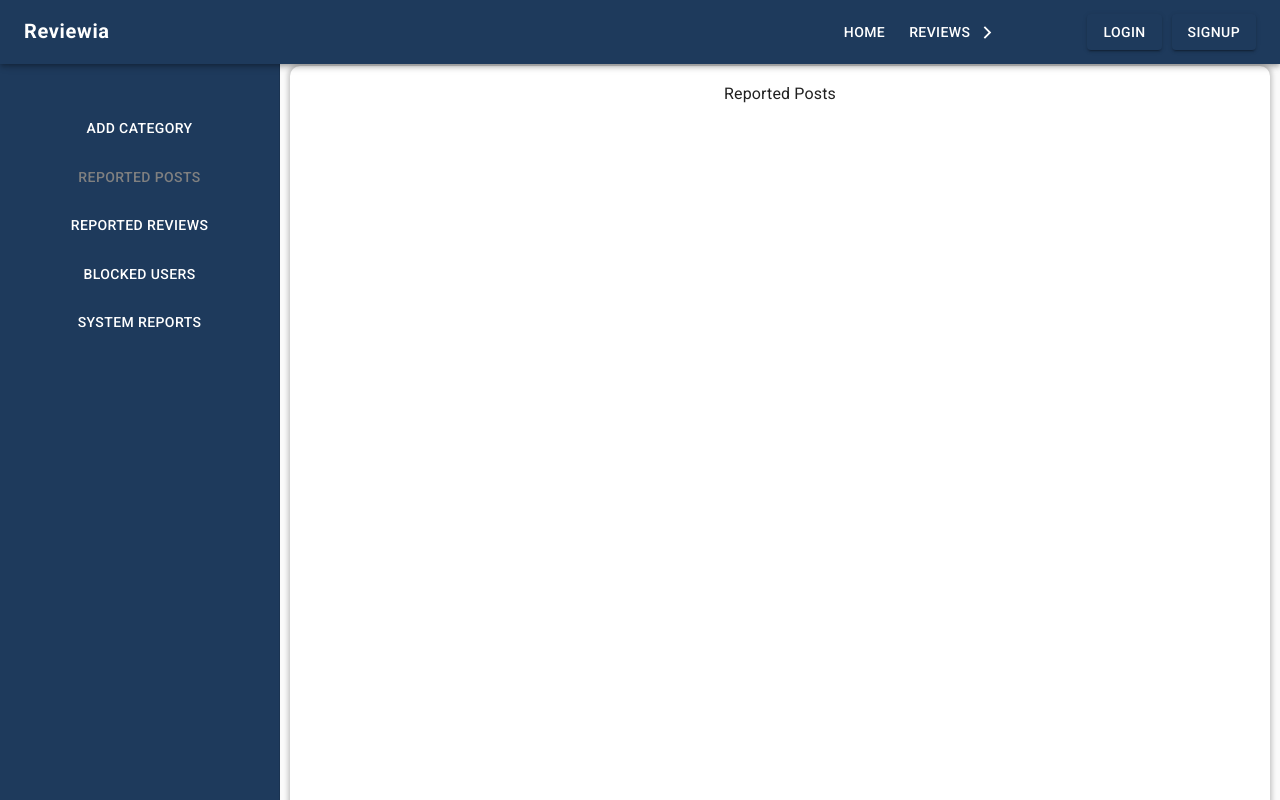
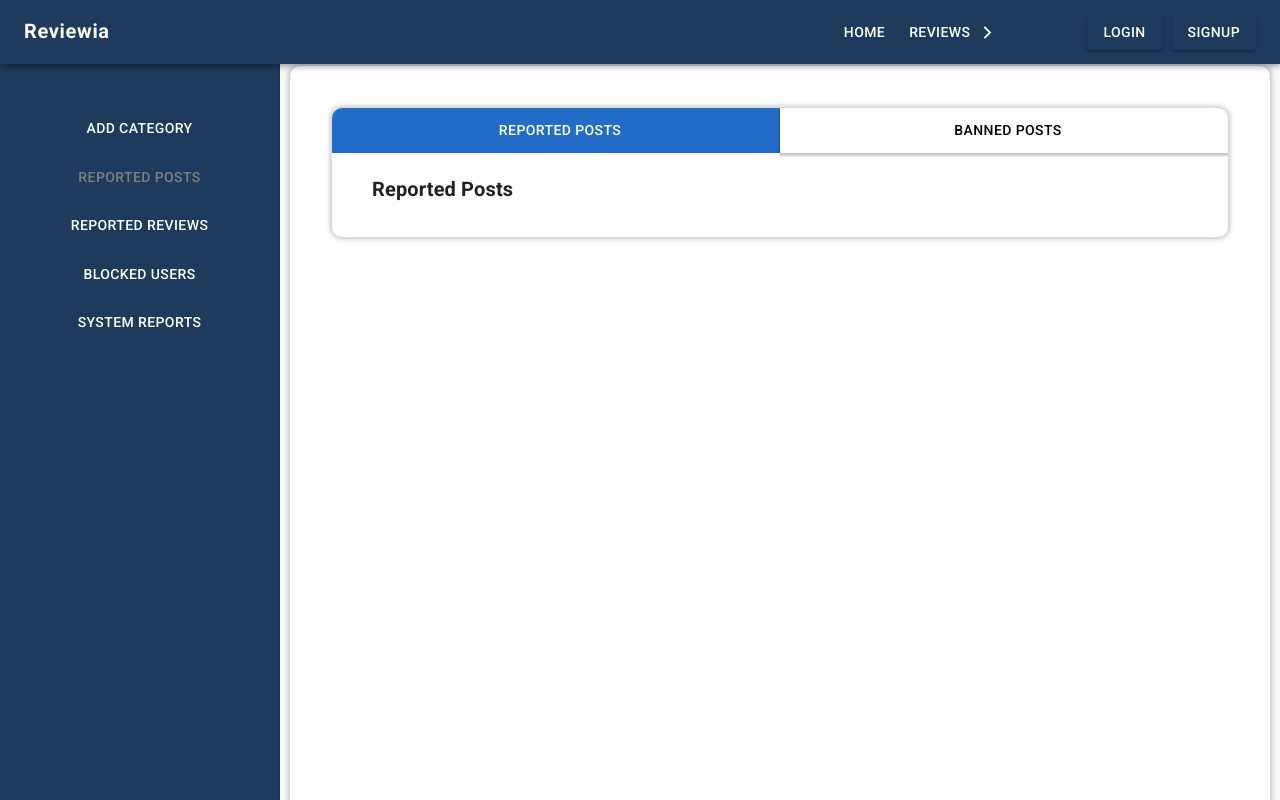
Before and after one commit to dev-stream-lk/reviewia, a React (Create React App) app: page /dashboard in a window 1280 px wide. Both pictures are taken after a click on the button "REPORTED POSTS". Shown: the top 800 px of the page. Built offline with nearby package versions, Linux system fonts and the light colour scheme; the HTML template or start-up script is replaced by a standard one.

Commit message:
Dash board update_1

```diff
--- /dev/null
+++ b/src/components/comp_blockedUsers.js
@@ -0,0 +1,97 @@
+import {
+  Grid,
+  makeStyles,
+  Typography,
+  Button,
+  IconButton,
+  Tooltip,
+  CardMedia,
+  CardHeader,
+  Avatar,
+  CardContent,
+} from "@material-ui/core";
+import React, { useEffect, useState } from "react";
+import Controls from "../components/Controls";
+
+const useStyles = makeStyles((theme) => ({
+  wrapper: {
+    padding: theme.spacing(0),
+    [theme.breakpoints.up("md")]: {
+      padding: theme.spacing(2),
+    },
+  },
+
+  paper: {
+    marginTop: theme.spacing(0),
+  },
+  paperDiv: {
+    padding: `${theme.spacing(0)}px ${theme.spacing(0)}px ${theme.spacing(
+      4
+    )}px ${theme.spacing(0)}px !important`,
+  },
+}));
+
+export default function BlockedUsers() {
+  const classes = useStyles();
+  var flag = 0;
+  const [selected, setSelected] = useState(flag);
+
+  return (
+    <Grid item xs={12} sm={10} md={12} className={classes.wrapper}>
+      <Controls.Paper className={classes.paper} divClassName={classes.paperDiv}>
+        <Grid container alignItems="center">
+          <Grid
+            item
+            xs={6}
+            style={
+              selected === 0
+                ? { backgroundColor: "#236CC7" }
+                : { boxShadow: "0px 2px 2px 1px rgba(0,0,0,0.21)" }
+            }
+          >
+            <Controls.ActionButton
+              onClick={() => setSelected(0)}
+              style={{
+                width: "100%",
+                height: "100%",
+                ...(selected === 0 ? { color: "white" } : { color: "black" }),
+              }}
+            >
+              Reperted Users
+            </Controls.ActionButton>
+          </Grid>
+          <Grid
+            item
+            xs={6}
+            style={
+              selected === 1
+                ? { backgroundColor: "#236CC7" }
+                : { boxShadow: "0px 2px 2px 1px rgba(0,0,0,0.21)" }
+            }
+          >
+            <Controls.ActionButton
+              onClick={() => setSelected(1)}
+              style={{
+                width: "100%",
+                height: "100%",
+                ...(selected === 1 ? { color: "white" } : { color: "black" }),
+              }}
+            >
+              Banned Users
+            </Controls.ActionButton>
+          </Grid>
+          <Grid item xs={12}>
+            <Typography
+              variant="h6"
+              align="left"
+              style={{ marginTop: "20px", marginLeft: 40, fontWeight: 600 }}
+              component="div"
+            >
+              Users
+            </Typography>
+          </Grid>
+        </Grid>
+      </Controls.Paper>
+    </Grid>
+  );
+}
--- /dev/null
+++ b/src/components/comp_reportHiddenReview.js
@@ -0,0 +1,97 @@
+import {
+  Grid,
+  makeStyles,
+  Typography,
+  Button,
+  IconButton,
+  Tooltip,
+  CardMedia,
+  CardHeader,
+  Avatar,
+  CardContent,
+} from "@material-ui/core";
+import React, { useEffect, useState } from "react";
+import Controls from "../components/Controls";
+
+const useStyles = makeStyles((theme) => ({
+  wrapper: {
+    padding: theme.spacing(0),
+    [theme.breakpoints.up("md")]: {
+      padding: theme.spacing(2),
+    },
+  },
+
+  paper: {
+    marginTop: theme.spacing(0),
+  },
+  paperDiv: {
+    padding: `${theme.spacing(0)}px ${theme.spacing(0)}px ${theme.spacing(
+      4
+    )}px ${theme.spacing(0)}px !important`,
+  },
+}));
+
+export default function ReportedHiddenReview() {
+  const classes = useStyles();
+  var flag = 0;
+  const [selected, setSelected] = useState(flag);
+
+  return (
+    <Grid item xs={12} sm={10} md={12} className={classes.wrapper}>
+      <Controls.Paper className={classes.paper} divClassName={classes.paperDiv}>
+        <Grid container alignItems="center">
+          <Grid
+            item
+            xs={6}
+            style={
+              selected === 0
+                ? { backgroundColor: "#236CC7" }
+                : { boxShadow: "0px 2px 2px 1px rgba(0,0,0,0.21)" }
+            }
+          >
+            <Controls.ActionButton
+              onClick={() => setSelected(0)}
+              style={{
+                width: "100%",
+                height: "100%",
+                ...(selected === 0 ? { color: "white" } : { color: "black" }),
+              }}
+            >
+              Reported Reviews
+            </Controls.ActionButton>
+          </Grid>
+          <Grid
+            item
+            xs={6}
+            style={
+              selected === 1
+                ? { backgroundColor: "#236CC7" }
+                : { boxShadow: "0px 2px 2px 1px rgba(0,0,0,0.21)" }
+            }
+          >
+            <Controls.ActionButton
+              onClick={() => setSelected(1)}
+              style={{
+                width: "100%",
+                height: "100%",
+                ...(selected === 1 ? { color: "white" } : { color: "black" }),
+              }}
+            >
+              Hidden Reviews
+            </Controls.ActionButton>
+          </Grid>
+          <Grid item xs={12}>
+            <Typography
+              variant="h6"
+              align="left"
+              style={{ marginTop: "20px", marginLeft: 40, fontWeight: 600 }}
+              component="div"
+            >
+              Reviews
+            </Typography>
+          </Grid>
+        </Grid>
+      </Controls.Paper>
+    </Grid>
+  );
+}
--- /dev/null
+++ b/src/components/comp_reportedPostList.js
@@ -0,0 +1,99 @@
+import {
+  Grid,
+  makeStyles,
+  Typography,
+  Button,
+  IconButton,
+  Tooltip,
+  CardMedia,
+  CardHeader,
+  Avatar,
+  CardContent,
+} from "@material-ui/core";
+import React, { useEffect, useState } from "react";
+import Controls from "../components/Controls";
+
+
+const useStyles = makeStyles((theme) => ({
+  wrapper: {
+    padding: theme.spacing(0),
+    [theme.breakpoints.up("md")]: {
+      padding: theme.spacing(2),
+    },
+  },
+
+  paper: {
+    marginTop: theme.spacing(0),
+  },
+  paperDiv: {
+    padding: `${theme.spacing(0)}px ${theme.spacing(0)}px ${theme.spacing(
+      4
+    )}px ${theme.spacing(0)}px !important`,
+  },
+}));
+
+
+export default function ReportedBannedPost() {
+    const classes = useStyles();
+    var flag = 0;
+    const [selected, setSelected] = useState(flag);
+
+  return (
+    <Grid item xs={12} sm={10} md={12} className={classes.wrapper}>
+      <Controls.Paper className={classes.paper} divClassName={classes.paperDiv}>
+        <Grid container alignItems="center">
+          <Grid
+            item
+            xs={6}
+            style={
+              selected === 0
+                ? { backgroundColor: "#236CC7" }
+                : { boxShadow: "0px 2px 2px 1px rgba(0,0,0,0.21)" }
+            }
+          >
+            <Controls.ActionButton
+              onClick={() => setSelected(0)}
+              style={{
+                width: "100%",
+                height: "100%",
+                ...(selected === 0 ? { color: "white" } : { color: "black" }),
+              }}
+            >
+              Reported Posts
+            </Controls.ActionButton>
+          </Grid>
+          <Grid
+            item
+            xs={6}
+            style={
+              selected === 1
+                ? { backgroundColor: "#236CC7" }
+                : { boxShadow: "0px 2px 2px 1px rgba(0,0,0,0.21)" }
+            }
+          >
+            <Controls.ActionButton
+              onClick={() => setSelected(1)}
+              style={{
+                width: "100%",
+                height: "100%",
+                ...(selected === 1 ? { color: "white" } : { color: "black" }),
+              }}
+            >
+              Banned Posts
+            </Controls.ActionButton>
+          </Grid>
+          <Grid item xs={12}>
+            <Typography
+              variant="h6"
+              align="left"
+              style={{ marginTop: "20px", marginLeft: 40, fontWeight: 600 }}
+              component="div"
+            >
+              Reported Posts
+            </Typography>
+          </Grid>
+        </Grid>
+      </Controls.Paper>
+    </Grid>
+  );
+}
--- a/src/pages/DashBoard.js
+++ b/src/pages/DashBoard.js
@@ -1,29 +1,38 @@
-import { Drawer, Grid, List, ListItem, makeStyles, Typography } from '@material-ui/core';
-import React, { useState } from 'react';
-import { Link } from 'react-router-dom';
-import Controls from '../components/Controls';
-import Footer from '../components/Footer';
-import Header from '../components/Header';
-import {useForm, Form} from '../components/useForm';
+import {
+  Drawer,
+  Grid,
+  List,
+  ListItem,
+  makeStyles,
+  Typography,
+} from "@material-ui/core";
+import React, { useState } from "react";
+import { Link } from "react-router-dom";
+import Controls from "../components/Controls";
+import Footer from "../components/Footer";
+import Header from "../components/Header";
+import ReportedBannedPost from "../components/comp_reportedPostList";
+import ReportedHiddenReview from "../components/comp_reportHiddenReview";
+import BlockedUsers from "../components/comp_blockedUsers";
 
 const drawerWidth = 280;
 
-const useStyles = makeStyles( theme => ({
-    wrapper:{
+const useStyles = makeStyles((theme) => ({
+  wrapper: {
     minHeight: "50vh",
-        marginTop: theme.spacing(5)
+    marginTop: theme.spacing(5),
   },
 
   drawer: {
     width: drawerWidth,
     flexShrink: 0,
-        display:"none",
-        "& .MuiPaper-root":{
+    display: "none",
+    "& .MuiPaper-root": {
       backgroundColor: theme.palette.primary.main,
     },
 
-        [ theme.breakpoints.up("md")]: {
-            display:"inherit"
+    [theme.breakpoints.up("md")]: {
+      display: "inherit",
     },
   },
   drawerPaper: {
@@ -32,18 +41,16 @@ const useStyles = makeStyles( theme => ({
     marginTop: theme.mixins.toolbar.minHeight,
     paddingBottom: 100,
   },
-    dashboardContent:{
+  dashboardContent: {
     width: `calc(100% - ${drawerWidth}px)`,
-
   },
-    dashboardContentPaper:{
+  dashboardContentPaper: {
     minHeight: "100vh",
-        marginBottom: theme.spacing(5)
-    }
+    marginBottom: theme.spacing(5),
+  },
 }));
 
 export default function DashBoard(props) {
-
   const classes = useStyles();
   const { userData, setUserData } = props;
   const [selected, setSelected] = useState(1);
@@ -51,7 +58,7 @@ export default function DashBoard(props) {
   return (
     <>
       <Header userData={userData} setUserData={setUserData} />
-            <Grid container className={"content"} >
+      <Grid container className={"content"}>
         <Grid item className={classes.wrapper}>
           <Drawer
             className={classes.drawer}
@@ -60,22 +67,71 @@ export default function DashBoard(props) {
               paper: classes.drawerPaper,
             }}
           >
-
-                        <List >
-                            <ListItem style={{cursor:"pointer", padding:0}}>
-                                <Controls.Button style={{width:"100%", padding:12, color: selected===1 ? "grey":"white"}} onClick={() => setSelected(1)} variant="text" >Add Category</Controls.Button>
+            <List>
+              <ListItem style={{ cursor: "pointer", padding: 0 }}>
+                <Controls.Button
+                  style={{
+                    width: "100%",
+                    padding: 12,
+                    color: selected === 1 ? "grey" : "white",
+                  }}
+                  onClick={() => setSelected(1)}
+                  variant="text"
+                >
+                  Add Category
+                </Controls.Button>
               </ListItem>
-                            <ListItem style={{cursor:"pointer", padding:0 }}>
-                                <Controls.Button style={{width:"100%", padding:12, color: selected===2 ? "grey":"white"}} onClick={() => setSelected(2)} variant="text" >Reported Posts</Controls.Button>
+              <ListItem style={{ cursor: "pointer", padding: 0 }}>
+                <Controls.Button
+                  style={{
+                    width: "100%",
+                    padding: 12,
+                    color: selected === 2 ? "grey" : "white",
+                  }}
+                  onClick={() => setSelected(2)}
+                  variant="text"
+                >
+                  Reported Posts
+                </Controls.Button>
               </ListItem>
-                            <ListItem style={{cursor:"pointer", padding:0 }}>
-                                <Controls.Button style={{width:"100%", padding:12, color: selected===3 ? "grey":"white"}} onClick={() => setSelected(3)} variant="text" >Reported Reviews</Controls.Button>
+              <ListItem style={{ cursor: "pointer", padding: 0 }}>
+                <Controls.Button
+                  style={{
+                    width: "100%",
+                    padding: 12,
+                    color: selected === 3 ? "grey" : "white",
+                  }}
+                  onClick={() => setSelected(3)}
+                  variant="text"
+                >
+                  Reported Reviews
+                </Controls.Button>
               </ListItem>
-                            <ListItem style={{cursor:"pointer", padding:0 }}>
-                                <Controls.Button style={{width:"100%", padding:12, color: selected===4 ? "grey":"white"}} onClick={() => setSelected(4)} variant="text" >Blocked Users</Controls.Button>
+              <ListItem style={{ cursor: "pointer", padding: 0 }}>
+                <Controls.Button
+                  style={{
+                    width: "100%",
+                    padding: 12,
+                    color: selected === 4 ? "grey" : "white",
+                  }}
+                  onClick={() => setSelected(4)}
+                  variant="text"
+                >
+                  Blocked Users
+                </Controls.Button>
               </ListItem>
-                            <ListItem style={{cursor:"pointer", padding:0 }}>
-                                <Controls.Button style={{width:"100%", padding:12, color: selected===5 ? "grey":"white"}} onClick={() => setSelected(5)} variant="text" >System Reports</Controls.Button>
+              <ListItem style={{ cursor: "pointer", padding: 0 }}>
+                <Controls.Button
+                  style={{
+                    width: "100%",
+                    padding: 12,
+                    color: selected === 5 ? "grey" : "white",
+                  }}
+                  onClick={() => setSelected(5)}
+                  variant="text"
+                >
+                  System Reports
+                </Controls.Button>
               </ListItem>
             </List>
           </Drawer>
@@ -83,53 +139,26 @@ export default function DashBoard(props) {
         <Grid item className={classes.dashboardContent}>
           <Grid container>
             <Grid item xs={12}>
-                            <Controls.Paper className={classes.dashboardContentPaper} >
-                                { selected===1 ?
-                                    (
-                                        <Typography>
-                                            Add Category
-                                        </Typography>
-                                     ):null
-                                }
+              <Controls.Paper className={classes.dashboardContentPaper}>
+                {selected === 1 ? <Typography>Add Category</Typography> : null}
 
-                                { selected===2 ?
-                                    (
-                                        <Typography>
-                                            Reported Posts
-                                        </Typography>
-                                     ):null
-                                }
+                {selected === 2 ? <ReportedBannedPost /> : null}
 
-                                { selected===3 ?
-                                    (
-                                        <Typography>
-                                            Reported Reviews
-                                        </Typography>
-                                     ):null
-                                }
+                {selected === 3 ? (
+                  <ReportedHiddenReview/>
+                ) : null}
 
-                                { selected===4 ?
-                                    (
-                                        <Typography>
-                                            Blocked Users
-                                        </Typography>
-                                     ):null
-                                }
+                {selected === 4 ? <BlockedUsers/> : null}
 
-                                { selected===5 ?
-                                    (
-                                        <Typography>
-                                            System Reports
-                                        </Typography>
-                                     ):null
-                                }
+                {selected === 5 ? (
+                  <Typography>System Reports</Typography>
+                ) : null}
               </Controls.Paper>
             </Grid>
           </Grid>
         </Grid>
-
       </Grid>
-            <Footer/>
+      <Footer />
     </>
-    )
+  );
 }
```
Lines whose indentation alone changed are shown as unchanged.
